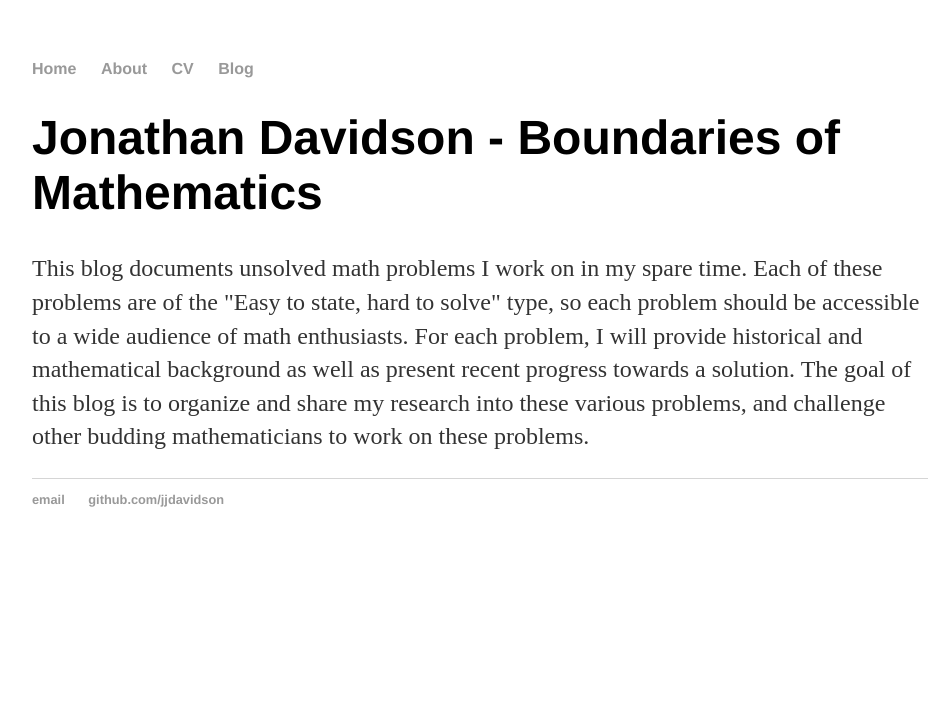
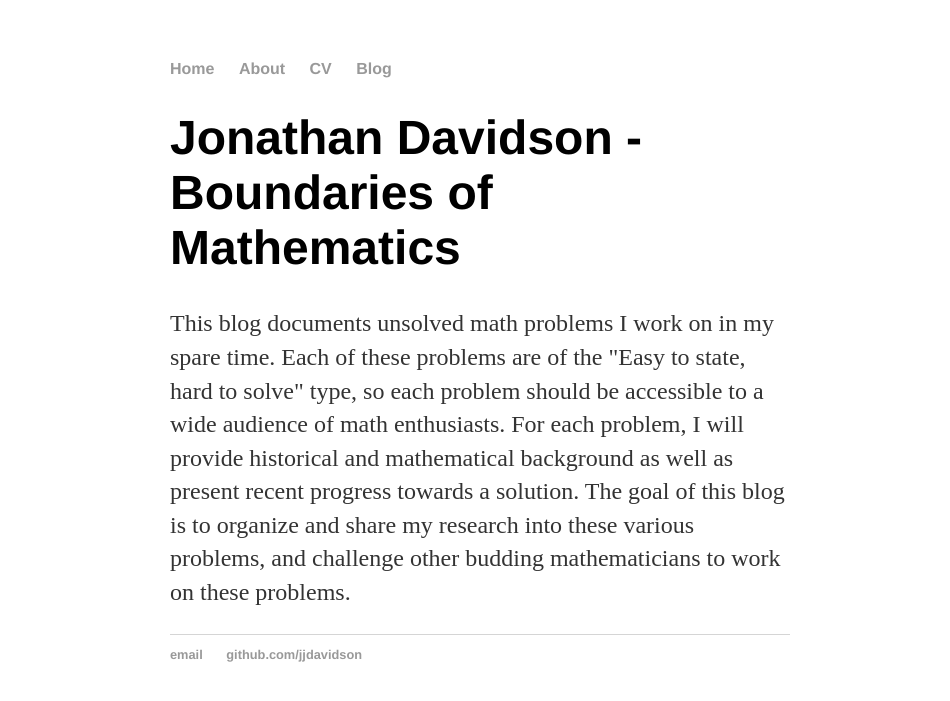
Before and after one commit to jjdavidson/jjdavidson.github.io, a Jekyll site: the page built from index.html, in a window 1280 px wide. Shown: the top 701 px of the page, without its empty margins (160-1110 px from the left). Built offline with Jekyll 4.4.1, drawn with Linux system fonts in a browser that asks for light colours.

Commit message:
Update main.css

```diff
--- a/css/main.css
+++ b/css/main.css
@@ -1,6 +1,7 @@
 body {
     margin: 60px auto;
     width: 70%;
+    max-width: 620px;
 }
 nav ul, footer ul {
     font-family:'Helvetica', 'Arial', 'Sans-Serif';
```
